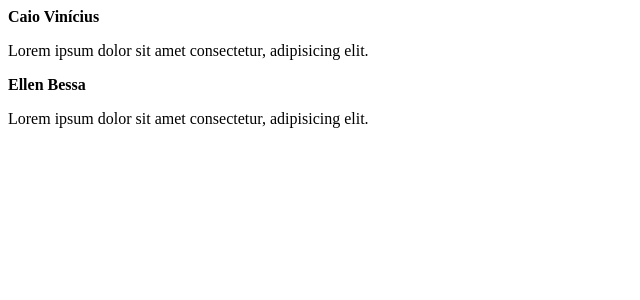
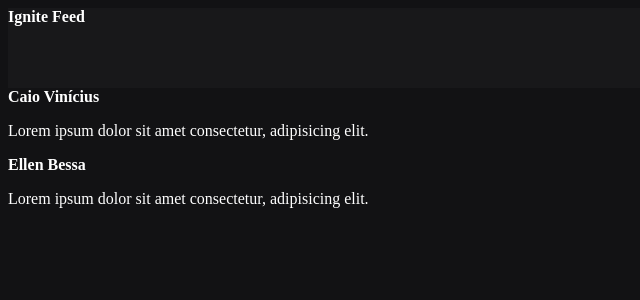
Before and after one commit to CaioVinicius7/ignite-feed, a React (Vite) app: page / in a window 1280 px wide. Shown: the top 300 px of the page, without its empty margins (0-640 px from the left). Built offline with nearby package versions, Linux system fonts and the light colour scheme.

Commit message:
CSS Modules

```diff
--- a/src/App.jsx
+++ b/src/App.jsx
@@ -1,8 +1,12 @@
+import "./styles.css";
+import { Header } from "./components/header";
 import { Post } from "./Post";
 
 function App() {
   return (
     <div>
+      <Header></Header>
+
       <Post
         author="Caio Vinícius"
         content="Lorem ipsum dolor sit amet consectetur, adipisicing elit."
@@ -12,7 +16,7 @@
         content="Lorem ipsum dolor sit amet consectetur, adipisicing elit."
       />
     </div>
-  )
+  );
 }
 
 export default App
--- a/src/Post.jsx
+++ b/src/Post.jsx
@@ -4,5 +4,5 @@
       <strong> {props.author} </strong>
       <p> {props.content} </p>
     </div>
-  )
+  );
 }
--- /dev/null
+++ b/src/components/Header.jsx
@@ -0,0 +1,9 @@
+import styles from "./Header.module.css";
+
+export function Header() {
+  return (
+    <header className={styles.header}>
+      <strong> Ignite Feed </strong>
+    </header>
+  );
+}
--- /dev/null
+++ b/src/components/Header.module.css
@@ -0,0 +1,4 @@
+.header {
+  background: #3333;
+  height: 80px;
+}
--- /dev/null
+++ b/src/styles.css
@@ -0,0 +1,4 @@
+body {
+  background: #121214;
+  color: #ffff;
+}
```
